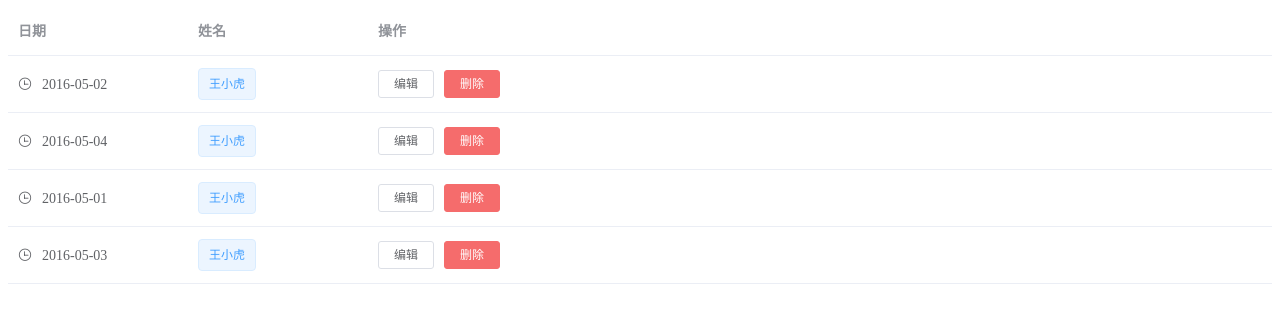
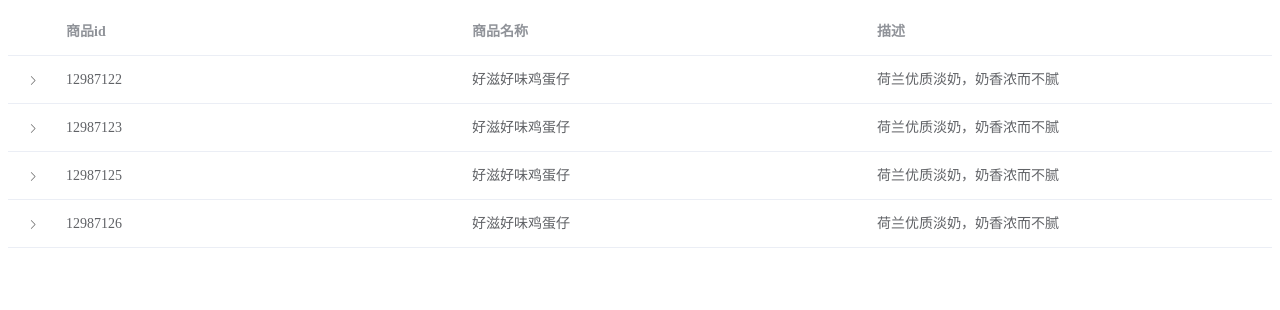
Before and after one commit to kingyeahwei/element_learning, a Vue app: page / in a window 1280 px wide. Shown: the top 310 px of the page. Built offline with nearby package versions, Linux system fonts and the light colour scheme.

Commit message:
table 展开行

```diff
--- a/src/App.vue
+++ b/src/App.vue
@@ -1,35 +1,36 @@
 <template>
   <div id="app">
-    <el-table
-      :data="tableData"
-      style="width: 100%">
-      <el-table-column
-        label="日期"
-        width="180">
-        <template slot-scope="scope">
-          <i class="el-icon-time"></i>
-          <span style="margin-left: 10px">{{scope.row.date}}</span>
+    <el-table :data="tableData" style="width: 100%">
+      <el-table-column type="expand">
+        <template slot-scope="props">
+          <el-form label-position="left" inline class="demo-table-expand">
+            <el-form-item label="商品名称">
+              <span>{{props.row.name}}</span>
+            </el-form-item>
+            <el-form-item label="所属店铺">
+              <span>{{props.row.shop}}</span>
+            </el-form-item>
+            <el-form-item label="商品ID">
+              <span>{{props.row.id}}</span>
+            </el-form-item>
+            <el-form-item label="店铺ID">
+              <span>{{props.row.shopId}}</span>
+            </el-form-item>
+            <el-form-item label="商品分类">
+              <span>{{props.row.category}}</span>
+            </el-form-item>
+            <el-form-item label="店铺地址">
+              <span>{{props.row.address}}</span>
+            </el-form-item>
+            <el-form-item label="商品描述">
+              <span>{{props.row.desc}}</span>
+            </el-form-item>
+          </el-form>
         </template>
       </el-table-column>
-      <el-table-column
-        label="姓名"
-        width="180">
-        <template slot-scope="scope">
-          <el-popover trigger="hover" placement="top">
-            <p>姓名: {{scope.row.name}}</p>
-            <p>住址: {{scope.row.address}}</p>
-            <div slot="reference" class="name-wrapper">
-              <el-tag size="mediun">{{scope.row.name}}</el-tag>
-            </div>
-          </el-popover>
-        </template>
-      </el-table-column>
-      <el-table-column label="操作">
-        <template slot-scope="scope">
-          <el-button size="mini" @click="handleEdit(scope.$index, scope.row)">编辑</el-button>
-          <el-button size="mini" type="danger" @click="handleDelete(scope.$index, scope.row)">删除</el-button>
-        </template>
-      </el-table-column>
+      <el-table-column label="商品id" prop="id"></el-table-column>
+      <el-table-column label="商品名称" prop="name"></el-table-column>
+      <el-table-column label="描述" prop="desc"></el-table-column>
     </el-table>
   </div>
 </template>
@@ -41,35 +42,58 @@
             return {
                 tableData: [
                     {
-                        date: '2016-05-02',
-                        name: '王小虎',
-                        address: '上海市普陀区金沙江路 1518 弄'
+                        id: '12987122',
+                        name: '好滋好味鸡蛋仔',
+                        category: '江浙小吃、小吃零食',
+                        desc: '荷兰优质淡奶，奶香浓而不腻',
+                        address: '上海市普陀区真北路',
+                        shop: '王小虎夫妻店',
+                        shopId: '10333'
                     }, {
-                        date: '2016-05-04',
-                        name: '王小虎',
-                        address: '上海市普陀区金沙江路 1517 弄'
+                        id: '12987123',
+                        name: '好滋好味鸡蛋仔',
+                        category: '江浙小吃、小吃零食',
+                        desc: '荷兰优质淡奶，奶香浓而不腻',
+                        address: '上海市普陀区真北路',
+                        shop: '王小虎夫妻店',
+                        shopId: '10333'
                     }, {
-                        date: '2016-05-01',
-                        name: '王小虎',
-                        address: '上海市普陀区金沙江路 1519 弄'
+                        id: '12987125',
+                        name: '好滋好味鸡蛋仔',
+                        category: '江浙小吃、小吃零食',
+                        desc: '荷兰优质淡奶，奶香浓而不腻',
+                        address: '上海市普陀区真北路',
+                        shop: '王小虎夫妻店',
+                        shopId: '10333'
                     }, {
-                        date: '2016-05-03',
-                        name: '王小虎',
-                        address: '上海市普陀区金沙江路 1516 弄'
+                        id: '12987126',
+                        name: '好滋好味鸡蛋仔',
+                        category: '江浙小吃、小吃零食',
+                        desc: '荷兰优质淡奶，奶香浓而不腻',
+                        address: '上海市普陀区真北路',
+                        shop: '王小虎夫妻店',
+                        shopId: '10333'
                     }
                 ]
             }
         },
-        methods: {
-            handleEdit(index, row) {
-                console.log(index, row)
-            },
-            handleDelete(index, row) {
-                console.log(index, row)
-            }
-        },
+        methods: {},
     };
 </script>
 
 <style lang="less">
+  .demo-table-expand {
+    font-size: 0;
+  }
+
+  .demo-table-expand label {
+    width: 90px;
+    color: #99a9bf;
+  }
+
+  .demo-table-expand .el-form-item {
+    margin-right: 0;
+    margin-bottom: 0;
+    width: 50%;
+  }
 </style>
```
